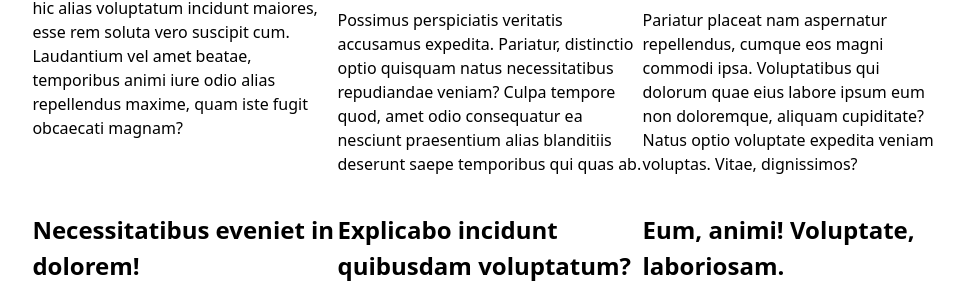
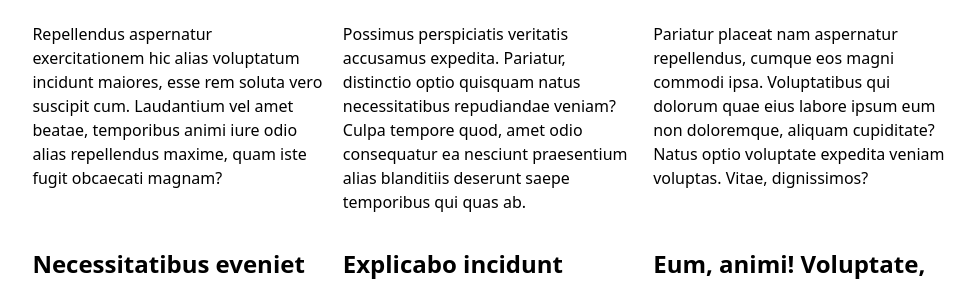
Before and after one commit to ndjapri/portfolio, a plain HTML site: page projects/index.html in a window 1280 px wide. Shown: the part 1616-1906 px from the top of the page, without its empty margins (150-1129 px from the left). Drawn offline with Linux system fonts and the light colour scheme.

Commit message:
alignment

```diff
--- a/style.css
+++ b/style.css
@@ -74,4 +74,15 @@ form button {
 .projects {
     display: grid;
     grid-template-columns: repeat(auto-fill, minmax(15em, 1fr));
+    gap: 1em;
 }
+
+.projects article {
+    display: grid;
+    grid-template-rows: subgrid;
+    grid-row: span 3;
+}
+
+.projects h2 {
+    margin: 0;
+}
```
